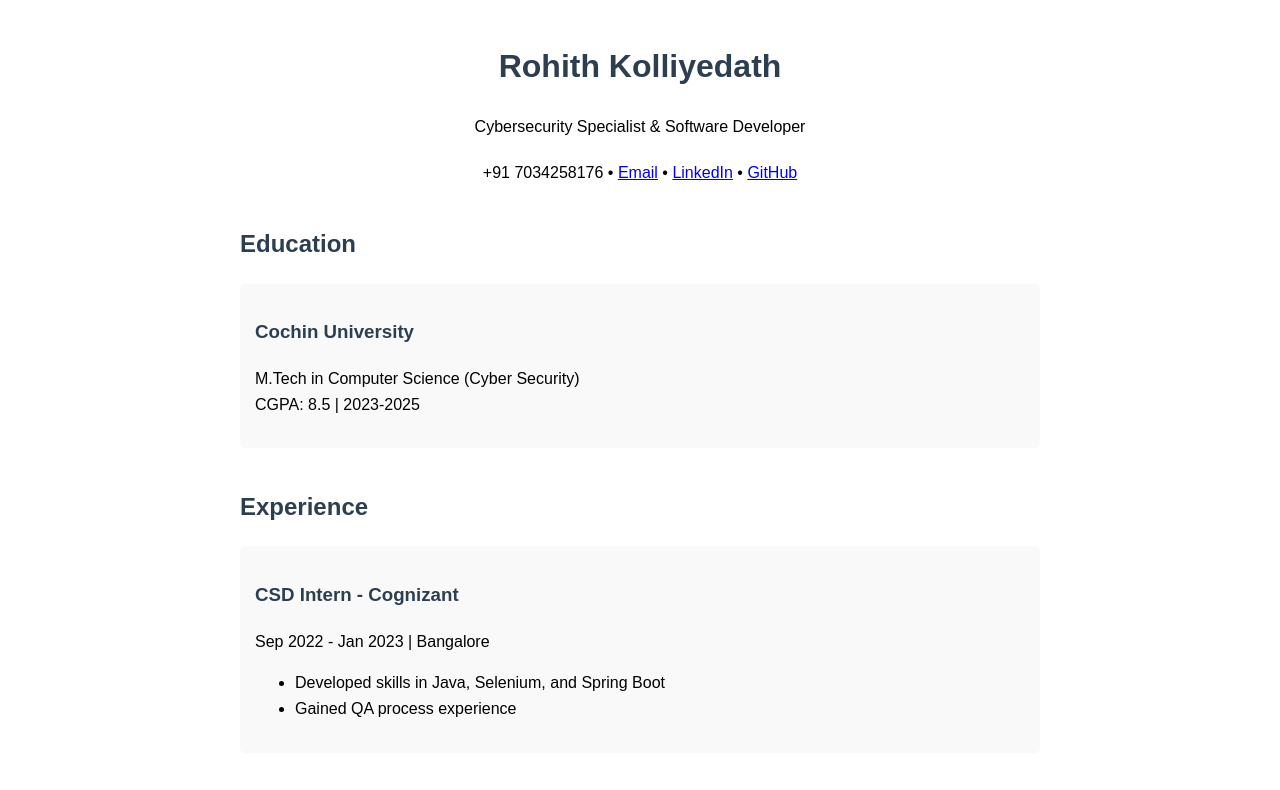
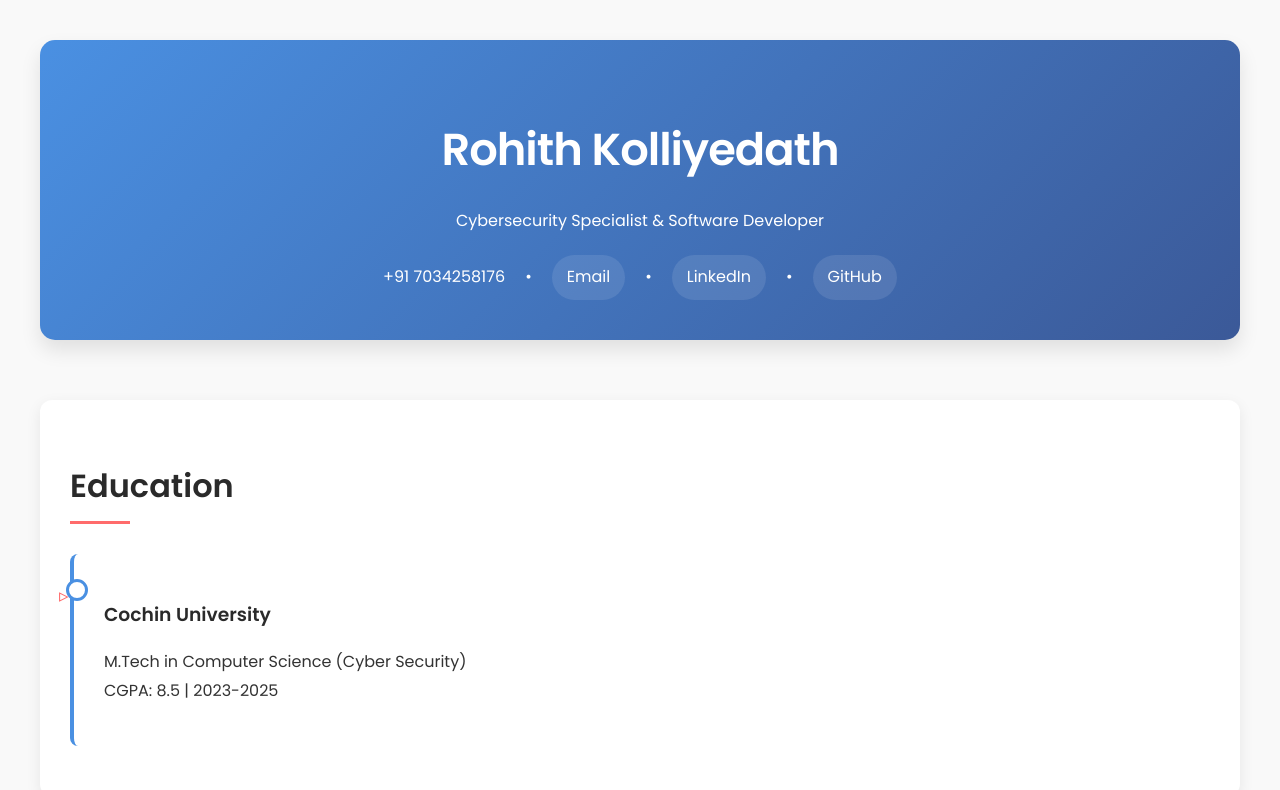
Before and after one commit to SilentSword2000/github.io, a plain HTML site: page index.html in a window 1280 px wide. Shown: the top 790 px of the page. Drawn offline with Linux system fonts and the light colour scheme.

Commit message:
Update styles.css

```diff
--- a/styles.css
+++ b/styles.css
@@ -1,38 +1,160 @@
+/* Modern CSS Styles */
+:root {
+    --primary-color: #2A2A2A;
+    --secondary-color: #4A90E2;
+    --accent-color: #FF6B6B;
+    --text-color: #333;
+    --bg-color: #F9F9F9;
+    --card-bg: #FFFFFF;
+}
+
 body {
-    font-family: Arial, sans-serif;
-    line-height: 1.6;
-    max-width: 800px;
+    font-family: 'Poppins', sans-serif;
+    line-height: 1.8;
+    color: var(--text-color);
+    background-color: var(--bg-color);
+    max-width: 1200px;
     margin: 0 auto;
-    padding: 20px;
+    padding: 40px 20px;
 }
 
 header {
     text-align: center;
-    margin-bottom: 40px;
+    margin-bottom: 60px;
+    padding: 40px 0;
+    background: linear-gradient(135deg, var(--secondary-color), #3B5998);
+    color: white;
+    border-radius: 15px;
+    box-shadow: 0 10px 20px rgba(0,0,0,0.1);
+}
+
+h1 {
+    font-size: 2.8rem;
+    font-weight: 600;
+    margin-bottom: 10px;
+    letter-spacing: -1px;
+}
+
+h2 {
+    font-size: 2rem;
+    color: var(--primary-color);
+    margin-bottom: 30px;
+    position: relative;
+    padding-bottom: 10px;
+}
+
+h2::after {
+    content: '';
+    position: absolute;
+    bottom: 0;
+    left: 0;
+    width: 60px;
+    height: 3px;
+    background-color: var(--accent-color);
 }
 
 section {
-    margin: 40px 0;
+    margin: 60px 0;
+    padding: 30px;
+    background: var(--card-bg);
+    border-radius: 12px;
+    box-shadow: 0 5px 15px rgba(0,0,0,0.08);
+    transition: transform 0.3s ease;
 }
 
-h1, h2, h3 {
-    color: #2c3e50;
+section:hover {
+    transform: translateY(-5px);
+}
+
+.contact {
+    display: flex;
+    gap: 20px;
+    justify-content: center;
+    align-items: center;
+    margin-top: 20px;
+}
+
+.contact a {
+    color: white;
+    text-decoration: none;
+    padding: 8px 15px;
+    border-radius: 25px;
+    background-color: rgba(255,255,255,0.1);
+    transition: all 0.3s ease;
+}
+
+.contact a:hover {
+    background-color: rgba(255,255,255,0.2);
+    transform: translateY(-2px);
 }
 
 .project, .item {
-    background: #f9f9f9;
-    padding: 15px;
-    margin: 15px 0;
-    border-radius: 5px;
+    padding: 25px;
+    margin: 20px 0;
+    border-left: 4px solid var(--secondary-color);
+    background: var(--card-bg);
+    border-radius: 8px;
+    position: relative;
 }
 
-.contact {
-    margin: 20px 0;
+.project h3, .item h3 {
+    color: var(--primary-color);
+    margin-bottom: 10px;
 }
 
-/* Add responsive design */
-@media (max-width: 600px) {
+.project::before, .item::before {
+    content: '▹';
+    position: absolute;
+    left: -15px;
+    color: var(--accent-color);
+    font-size: 1.2rem;
+}
+
+.skills-container {
+    display: grid;
+    grid-template-columns: repeat(auto-fit, minmax(200px, 1fr));
+    gap: 30px;
+}
+
+.skills-container div {
+    padding: 20px;
+    background: rgba(74, 144, 226, 0.05);
+    border-radius: 8px;
+    border: 1px solid rgba(74, 144, 226, 0.1);
+}
+
+/* Timeline effect for experience */
+.item {
+    position: relative;
+    padding-left: 30px;
+}
+
+.item::after {
+    content: '';
+    position: absolute;
+    left: -8px;
+    top: 25px;
+    width: 16px;
+    height: 16px;
+    background: var(--card-bg);
+    border: 3px solid var(--secondary-color);
+    border-radius: 50%;
+}
+
+@media (max-width: 768px) {
     body {
-        padding: 10px;
+        padding: 20px;
+    }
+
+    h1 {
+        font-size: 2rem;
+    }
+
+    section {
+        padding: 20px;
+    }
+
+    .skills-container {
+        grid-template-columns: 1fr;
     }
 }
```
